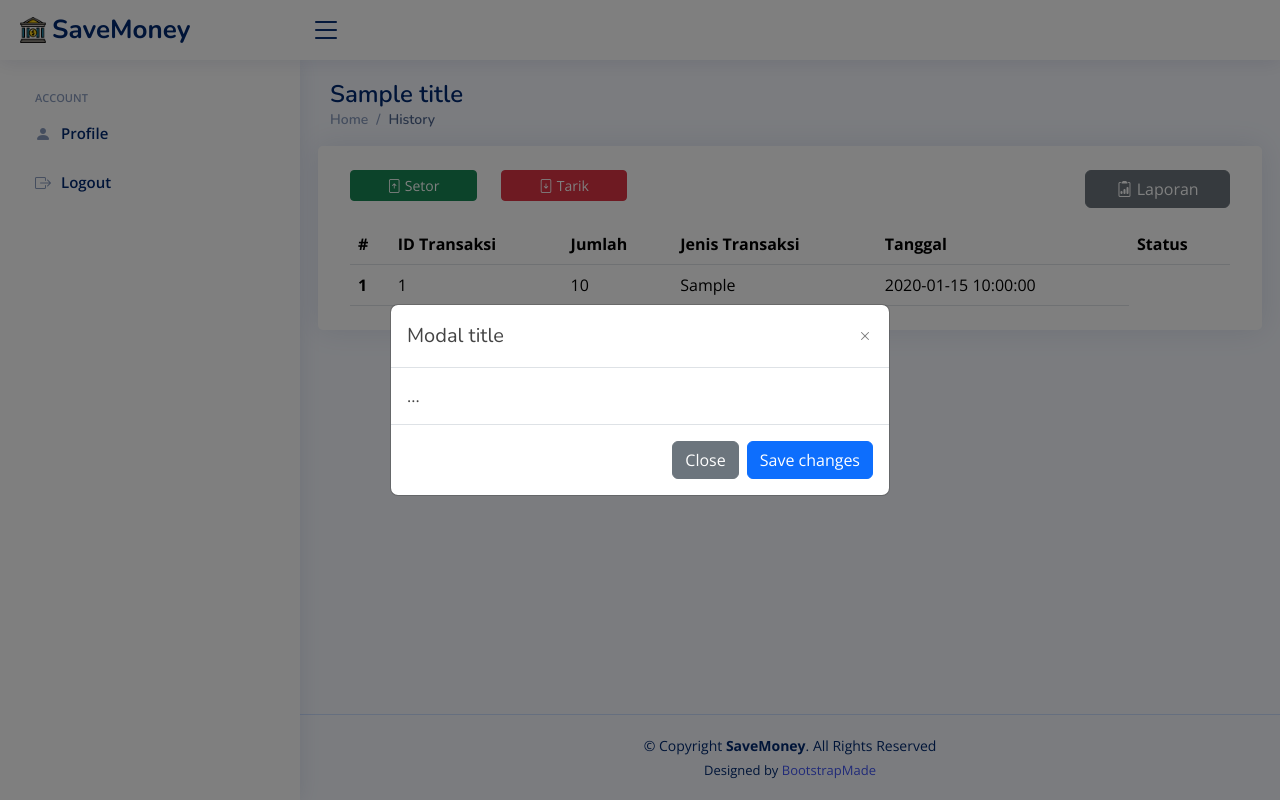
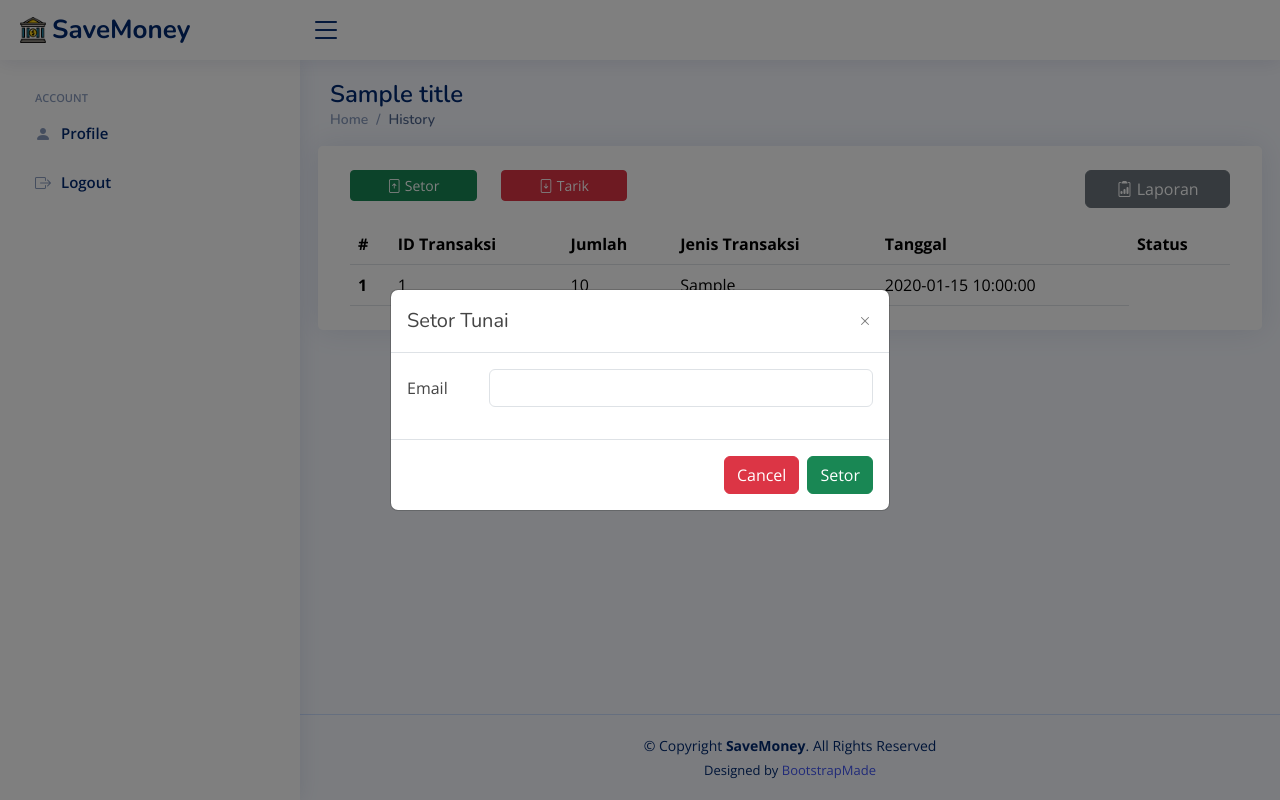
Before and after one commit to ervanchodry112/data-tabungan, a CodeIgniter 4 app: template app/Views/dashboard/history.php in a window 1280 px wide, after a click on "Setor". Run offline with PHP 8.4 and a stand-in for CodeIgniter, Linux system fonts and the light colour scheme; the template is opened without the code that fills it: most values are stand-ins (such as "Sample title", 1, 10 or a date in 2020); some libraries are stand-ins or nearby versions.

Commit message:
Tambahan setor

```diff
--- a/app/Views/dashboard/history.php
+++ b/app/Views/dashboard/history.php
@@ -79,20 +79,27 @@ echo $this->section('content');
 <!-- End #main -->
 
 
-<div class="modal fade" id="setorModal" tabindex="-1" aria-labelledby="exampleModalLabel" aria-hidden="true">
+<div class="modal fade" id="setorModal" tabindex="-1" aria-labelledby="setorModal" aria-hidden="true">
     <div class="modal-dialog modal-dialog-centered">
         <div class="modal-content">
             <div class="modal-header">
-                <h1 class="modal-title fs-5" id="exampleModalLabel">Modal title</h1>
+                <h1 class="modal-title fs-5" id="exampleModalLabel">Setor Tunai</h1>
                 <button type="button" class="btn-close" data-bs-dismiss="modal" aria-label="Close"></button>
             </div>
-            <div class="modal-body">
-                ...
-            </div>
-            <div class="modal-footer">
-                <button type="button" class="btn btn-secondary" data-bs-dismiss="modal">Close</button>
-                <button type="button" class="btn btn-primary">Save changes</button>
-            </div>
+            <form action="<?= base_url('transactions/add_saldo') ?>" method="post">
+                <div class="modal-body">
+                    <div class="row mb-3">
+                        <label for="nominal" class="col-sm-2 col-form-label">Email</label>
+                        <div class="col-sm-10">
+                            <input type="number" class="form-control" id="nominal">
+                        </div>
+                    </div>
+                </div>
+                <div class="modal-footer">
+                    <button type="button" class="btn btn-danger" data-bs-dismiss="modal">Cancel</button>
+                    <button type="submit" class="btn btn-success">Setor</button>
+                </div>
+            </form>
         </div>
     </div>
 </div>
--- a/app/Views/transaksi/setor.php
+++ b/app/Views/transaksi/setor.php
@@ -27,9 +27,7 @@ echo $this->section('content');
                         </h4>
                     </div>
                     <div class="card-body">
-                        <form action="<?= base_url('transactions/add_saldo') ?>" method="post">
 
-                        </form>
                     </div>
                 </div>
             </div>
```
